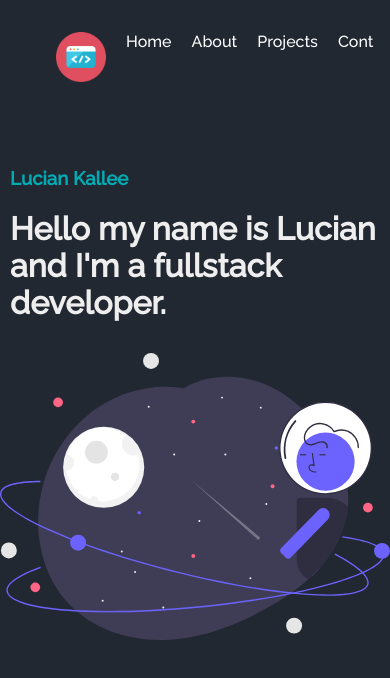
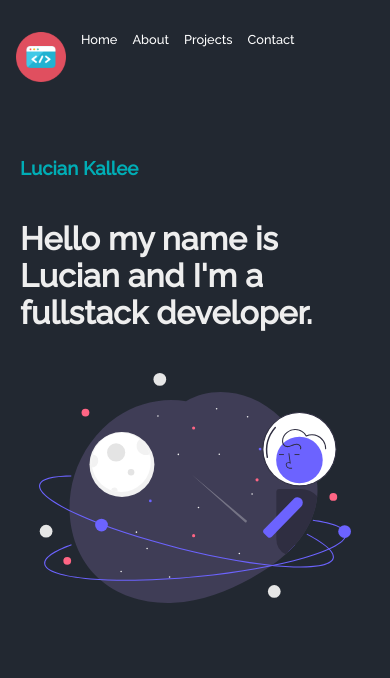
Before and after one commit to DJkal11/KALS-Portfolio, a Svelte app: page / in a window 390 px wide. Shown: the top 678 px of the page. Built offline with nearby package versions, Linux system fonts and the light colour scheme.

Commit message:
Made Portfolio more responsive

```diff
--- a/public/global.css
+++ b/public/global.css
@@ -112,6 +112,14 @@ color: white;
      padding: 0px;
    }
 
+   .space-home{
+     text-align: center;
+   }
+
+   .home-img {
+    max-width: 70%;
+
+   }
   }
 
 
@@ -123,23 +131,29 @@ color: white;
     color: #eeeeee;
     display: inline-flex;
     justify-content: space-between;
+
+  }
+
+  .about-description{
+    font-size: 2rem;
   }
 
   .About {
     padding: 90px;
+    padding-bottom: 0px;
     margin-top: 30px;
     flex: 1;
   }
 
   .coding {
-    margin-right: 120px;
+
     flex: 1;
 
   }
 
   .about-img{
 
-    max-width: 120%;
+    max-width: 100%;
 
   }
 
@@ -147,8 +161,17 @@ color: white;
     font-size: 5rem;
   }
 
+  .grids{
+    display: flex;
 
-  @media (max-width: 1000px){
+  }
+
+
+
+
+
+
+  @media (max-width: 1100px){
     .About-me{
       flex-direction: column;
       background-color: #222831;
@@ -159,10 +182,13 @@ color: white;
      margin-top: 20px;
     }
 
+    .coding{
+      text-align: center;
+    }
+
     .about-img{
-
-    max-width: 100%;
-
+    max-width: 40%;
+    padding: 10px;
   }
 
   }
@@ -180,17 +206,19 @@ color: white;
     padding: 90px;
     padding-top: 20px;
     padding-bottom: 20px;
+
+
   }
 
   .apps{
      display: grid;
      grid-template-columns: auto auto auto;
      gap: 20px;
-
   }
 
   .app-item{
      margin: 20px;
+     margin-right: 0px;
      text-align: center;
      background-color: white;
      border-radius: 7%;
@@ -219,13 +247,14 @@ color: white;
   }
 
 
-  @media (max-width: 1000px) {
+  @media (max-width: 1100px) {
 
    .apps{
-    grid-template-columns: auto;
+    grid-template-columns: auto auto;
    }
 
    .app-item {
+     margin: auto;
        margin-top: 20px;
        margin-bottom: 20px;
 
@@ -239,6 +268,7 @@ color: white;
    .collection {
        padding: 50px;
        padding-top: 0px;
+       padding-right: 0px;
    }
   }
 /* Portfolio */
@@ -252,6 +282,8 @@ color: white;
 
   .Contact {
     padding: 90px;
+    padding-right: 0px;
+    padding-bottom: 0px;
     margin-top: 20px;
     flex: 1;
   }
@@ -266,9 +298,10 @@ color: white;
   }
 
   .contact-img{
-
-      width: 35em;
-
+    max-width: 100%;
+    margin: auto auto;
+     padding: 0px;
+     padding-top: 0px;
   }
 
   .contact-btn{
@@ -337,7 +370,7 @@ color: white;
   }
 }
 
-@media (max-width: 375px) {
+@media (max-width: 427px) {
  ul {
    row-gap: 100px;
    margin-left: -40px;
@@ -357,6 +390,72 @@ color: white;
   height: 18rem;
 }
 
+.title{
+  padding: 10px;
+}
+
+.about-description{
+ font-size: 1.5rem;
+ padding: 10px;
+}
+
+.fab {
+  font-size: 3rem;
+}
+
+.grids {
+  display: grid;
+     grid-template-columns: auto auto auto;
+     gap: 1px;
+}
+
+.coding{
+  text-align: center;
+}
+
+.about-img{
+  max-width: 80%;
+  margin: auto;
+
+}
+
+.contact-img{
+  max-width: 80%;
+  margin: auto auto;
+   padding: 20px;
+   padding-top: 0px;
+}
+
+.space-home{
+  text-align: center;
+}
+
+.home-description{
+  padding: 10px;
+}
+
+.home-img{
+  max-width: 80%;
+  margin: auto;
+}
+
+
+.app-item{
+  margin: auto;
+  height: fit-content;
+  margin-bottom: 20px;
+}
+
+}
+
+@media (min-width: 428px) and (max-width: 800px) {
+  .apps{
+    grid-template-columns: auto auto;
+   }
+
+   .app-item {
+     width: fit-content;
+   }
 
 
 }
--- a/src/Pages/About.svelte
+++ b/src/Pages/About.svelte
@@ -6,31 +6,38 @@
 <div class="About-me transition">
   <div class="About">
     <h3 class="title">About Me</h3>
-    <h1>
+    <h1 class="about-description">
       I enjoy making applications and learning new skills in the tech industry.
     </h1>
-    <div class="grid">
+    <div class="grids">
+
     <div class="space">
       <i class="fab fa-js-square"></i>
       <h4>JavaScript</h4>
     </div>
+
     <div class="space">
       <i class="fab fa-node"></i>
       <h4>Node.js</h4>
     </div>
+
     <div class="space">
       <i class="fab fa-css3-alt"></i>
       <h4>CSS</h4>
     </div>
+
     <div class="space">
       <i class="fab fa-bootstrap"></i>
       <h4>Bootstrap</h4>
     </div>
+
     <div class="space">
       <i class="fab fa-react"></i>
       <h4>React</h4>
     </div>
+
   </div>
+
   </div>
   <div class="coding">
     <img class="about-img" src="coding.svg" alt="dawn" />
--- a/src/Pages/Portfolio.svelte
+++ b/src/Pages/Portfolio.svelte
@@ -4,7 +4,7 @@
 <div class="Project transition">
   <div class="collection">
     <h3 class="title">Projects</h3>
-    <h1>These are a few applications I created using my favourite frameworks like React and Node.</h1>
+    <h1 class="home-description">These are a few applications I created using my favourite frameworks like React and Node.</h1>
   </div>
 
   <div class="apps">
--- a/src/Pages/home.svelte
+++ b/src/Pages/home.svelte
@@ -1,7 +1,7 @@
 <div class="display-intro-home transition">
   <div class="intro-home">
-    <h3 class="name-home">Lucian Kallee</h3>
-    <h1>Hello my name is Lucian and I'm a fullstack developer.</h1>
+    <h3 class="title">Lucian Kallee</h3>
+    <h1 class="home-description">Hello my name is Lucian and I'm a fullstack developer.</h1>
   </div>
   <div class="space-home">
     <img class="home-img" src="space.svg" alt="dawn" />
```
